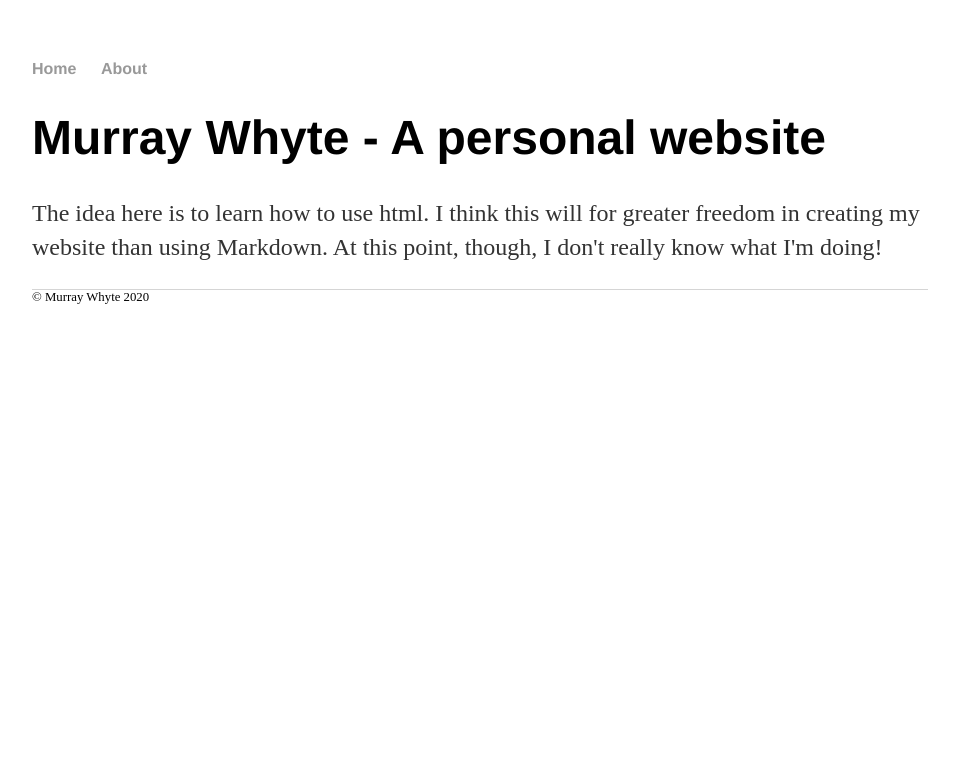
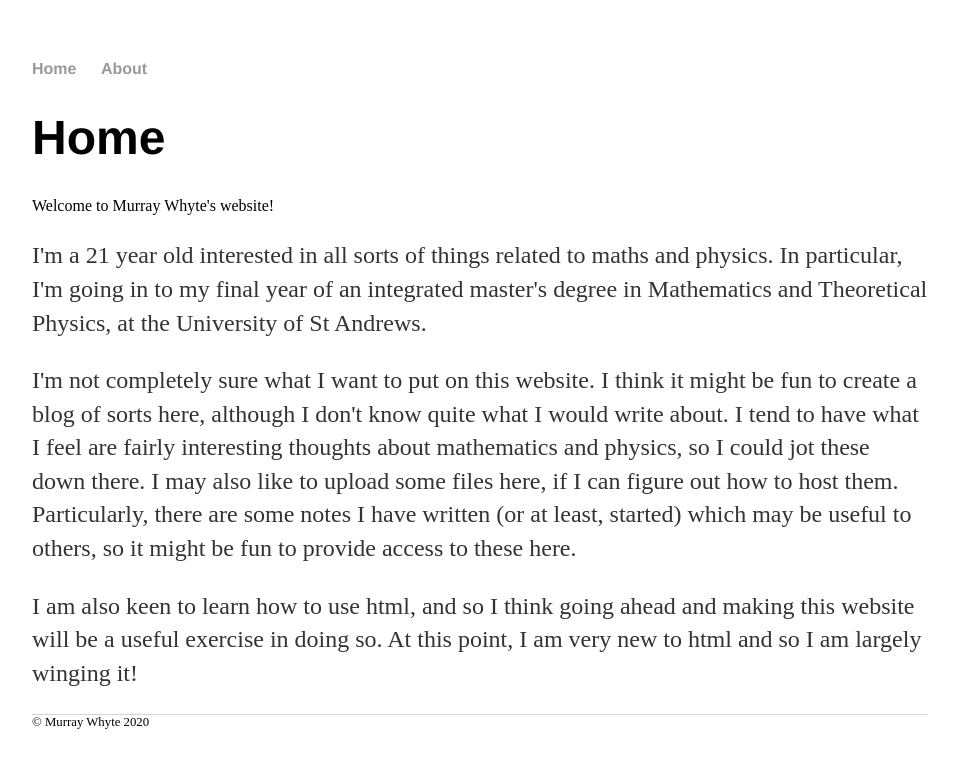
Before and after one commit to MTWhyte/mtwhyte.github.io, a Jekyll site: the page built from index.html, in a window 1280 px wide. Shown: the top 768 px of the page, without its empty margins (160-1119 px from the left). Built offline with Jekyll 4.4.1, drawn with Linux system fonts in a browser that asks for light colours.

Commit message:
Add some content

```diff
--- a/index.html
+++ b/index.html
@@ -2,9 +2,28 @@
 layout: default
 title: Home
 ---
-<h1> Murray Whyte - A personal website </h1>
+<h1> Home </h1>
+<div class="blurb">
+    Welcome to Murray Whyte's website!
+</div><!-- /.blurb -->
 <p>
-    The idea here is to learn how to use html. I think this will for greater
-    freedom in creating my website than using Markdown. At this point, though,
-    I don't really know what I'm doing!
+    I'm a 21 year old interested in all sorts of things related to maths and
+    physics. In particular, I'm going in to my final year of an integrated
+    master's degree in Mathematics and Theoretical Physics, at the University
+    of St Andrews.
 </p>
+<p>
+    I'm not completely sure what I want to put on this website. I think it
+    might be fun to create a blog of sorts here, although I don't know quite
+    what I would write about. I tend to have what I feel are fairly
+    interesting thoughts about mathematics and physics, so I could jot these
+    down there. I may also like to upload some files here, if I can figure
+    out how to host them. Particularly, there are some notes I have written
+    (or at least, started) which may be useful to others, so it might be
+    fun to provide access to these here.
+</p>
+<p>
+    I am also keen to learn how to use html, and so I think going ahead and
+    making this website will be a useful exercise in doing so. At this point,
+    I am very new to html and so I am largely winging it!
+</p>
```
Also changed, not shown: about.html (+9 -4 lines).
